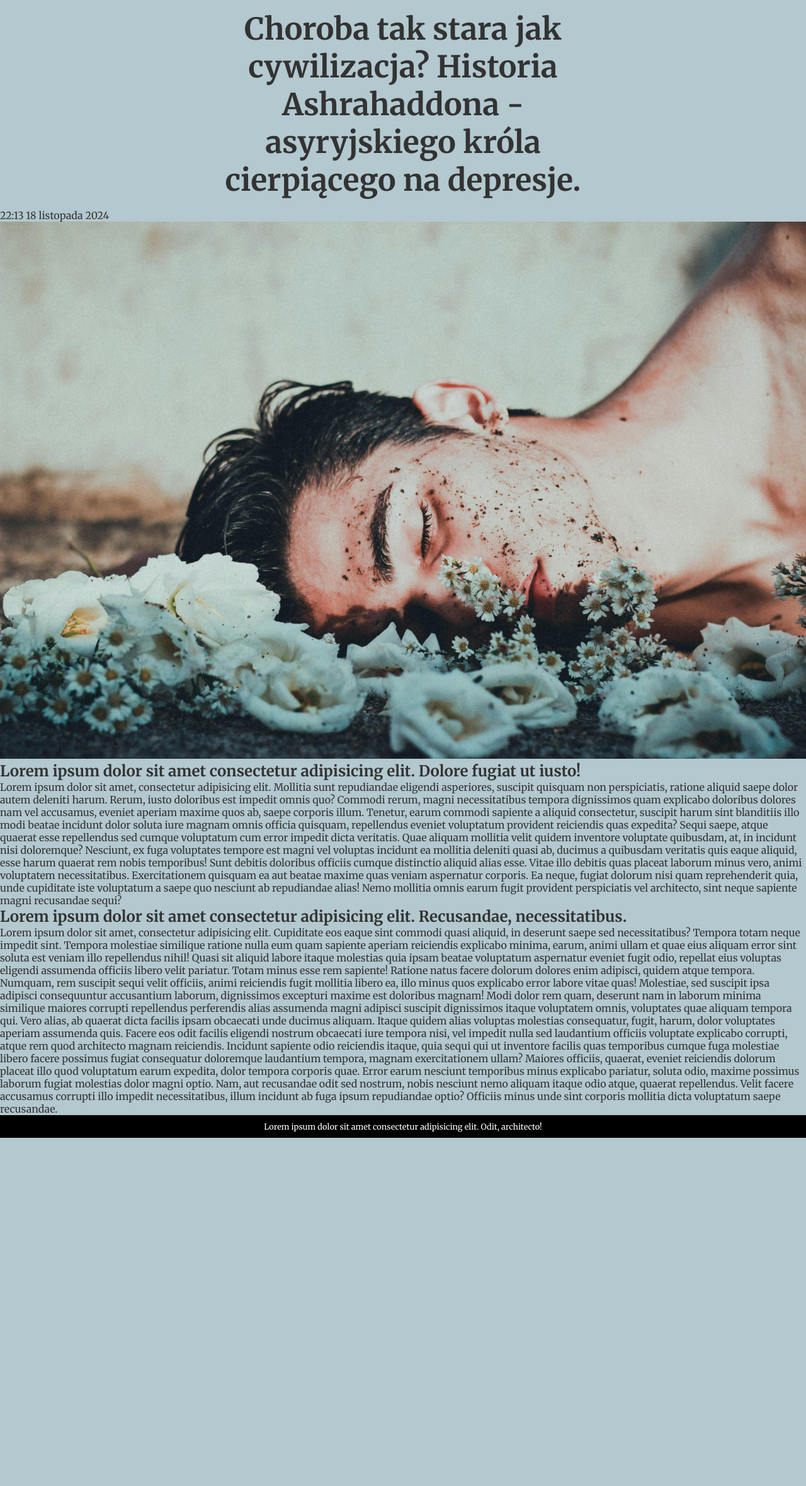
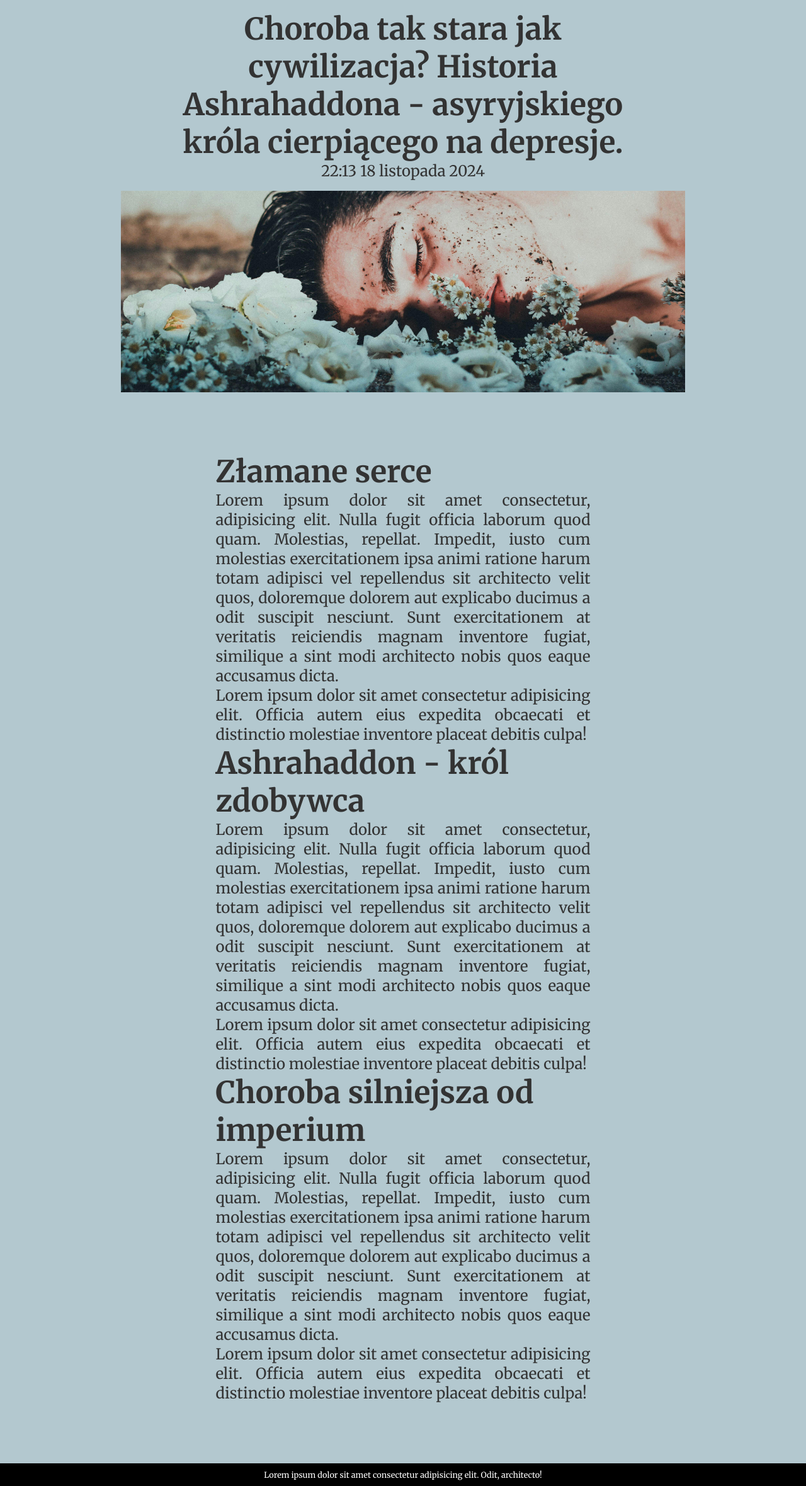
Before and after one commit to Kaczpr/BronzeAgeWebpage, a PHP site: page /html/esrahadonArticle.html in a window 1280 px wide. Shown: the part 120-2480 px from the top of the page at 63% size. Before the commit the page ends 1927 px from the top, so only its background shows below. Run offline with PHP 8.4, Linux system fonts and the light colour scheme; some libraries are stand-ins or nearby versions.

Commit message:
Article file done
Article is now better looking works better and code is more transparent.

```diff
--- a/css/articleStyle.css
+++ b/css/articleStyle.css
@@ -66,13 +66,47 @@ footer {
 .logo:hover {
   transform: scale(1.1);
 }
-
-.title{
-    width: 60%;
+article{
+    width: 70%;
     margin: auto;
-    padding: 2dvh 10dvh;
+    font-size: 1.5em;
+}
+.title {
+  width: 100%;
+  margin: auto;
+  padding: 2dvh 10dvh;
 }
 .title h1 {
-    font-size: 3em;
+  font-size: 2em;
+  text-align: center;
+}
+.title p{
     text-align: center;
+    font-size: 1em;
+    margin: auto auto 0 auto;
+    padding: auto auto 0 auto;
 }
+.articleBanner {
+  width: 100%;
+  max-height: 40dvh;
+  margin:  auto auto 10dvh auto ;
+  overflow: hidden;
+}
+.articleBanner img {
+  transform: translateY(-30dvh);
+  width: 100%;
+  height: auto;
+}
+
+article .content{
+    width: 70%;
+    margin: auto auto 10dvh auto;;
+    padding: 2dvh;
+}
+article p{
+    text-align: justify;
+}
+article h2{
+    text-align: left;
+    font-size: 2em;
+}
--- a/html/esrahadonArticle.html
+++ b/html/esrahadonArticle.html
@@ -40,81 +40,72 @@
     <article>
       <section class="title">
         <h1>
-          Choroba tak stara jak cywilizacja? Historia Ashrahaddona - asyryjskiego króla cierpiącego na depresje.
+          Choroba tak stara jak cywilizacja? Historia Ashrahaddona -
+          asyryjskiego króla cierpiącego na depresje.
         </h1>
+        <section class="date"><p>22:13 18 listopada 2024</p></section>
       </section>
       <section class="articleBanner">
-        <section class="date">22:13 18 listopada 2024</section>
         <img src="../images/articles/sadMan.jpg" alt="article banner" />
       </section>
       <section class="content">
-        <h2>
-          Lorem ipsum dolor sit amet consectetur adipisicing elit. Dolore fugiat
-          ut iusto!
-        </h2>
-        Lorem ipsum dolor sit amet, consectetur adipisicing elit. Mollitia sunt
-        repudiandae eligendi asperiores, suscipit quisquam non perspiciatis,
-        ratione aliquid saepe dolor autem deleniti harum. Rerum, iusto doloribus
-        est impedit omnis quo? Commodi rerum, magni necessitatibus tempora
-        dignissimos quam explicabo doloribus dolores nam vel accusamus, eveniet
-        aperiam maxime quos ab, saepe corporis illum. Tenetur, earum commodi
-        sapiente a aliquid consectetur, suscipit harum sint blanditiis illo modi
-        beatae incidunt dolor soluta iure magnam omnis officia quisquam,
-        repellendus eveniet voluptatum provident reiciendis quas expedita? Sequi
-        saepe, atque quaerat esse repellendus sed cumque voluptatum cum error
-        impedit dicta veritatis. Quae aliquam mollitia velit quidem inventore
-        voluptate quibusdam, at, in incidunt nisi doloremque? Nesciunt, ex fuga
-        voluptates tempore est magni vel voluptas incidunt ea mollitia deleniti
-        quasi ab, ducimus a quibusdam veritatis quis eaque aliquid, esse harum
-        quaerat rem nobis temporibus! Sunt debitis doloribus officiis cumque
-        distinctio aliquid alias esse. Vitae illo debitis quas placeat laborum
-        minus vero, animi voluptatem necessitatibus. Exercitationem quisquam ea
-        aut beatae maxime quas veniam aspernatur corporis. Ea neque, fugiat
-        dolorum nisi quam reprehenderit quia, unde cupiditate iste voluptatum a
-        saepe quo nesciunt ab repudiandae alias! Nemo mollitia omnis earum fugit
-        provident perspiciatis vel architecto, sint neque sapiente magni
-        recusandae sequi?
-        <h2>
-          Lorem ipsum dolor sit amet consectetur adipisicing elit. Recusandae,
-          necessitatibus.
-        </h2>
-        Lorem ipsum dolor sit amet, consectetur adipisicing elit. Cupiditate eos
-        eaque sint commodi quasi aliquid, in deserunt saepe sed necessitatibus?
-        Tempora totam neque impedit sint. Tempora molestiae similique ratione
-        nulla eum quam sapiente aperiam reiciendis explicabo minima, earum,
-        animi ullam et quae eius aliquam error sint soluta est veniam illo
-        repellendus nihil! Quasi sit aliquid labore itaque molestias quia ipsam
-        beatae voluptatum aspernatur eveniet fugit odio, repellat eius voluptas
-        eligendi assumenda officiis libero velit pariatur. Totam minus esse rem
-        sapiente! Ratione natus facere dolorum dolores enim adipisci, quidem
-        atque tempora. Numquam, rem suscipit sequi velit officiis, animi
-        reiciendis fugit mollitia libero ea, illo minus quos explicabo error
-        labore vitae quas! Molestiae, sed suscipit ipsa adipisci consequuntur
-        accusantium laborum, dignissimos excepturi maxime est doloribus magnam!
-        Modi dolor rem quam, deserunt nam in laborum minima similique maiores
-        corrupti repellendus perferendis alias assumenda magni adipisci suscipit
-        dignissimos itaque voluptatem omnis, voluptates quae aliquam tempora
-        qui. Vero alias, ab quaerat dicta facilis ipsam obcaecati unde ducimus
-        aliquam. Itaque quidem alias voluptas molestias consequatur, fugit,
-        harum, dolor voluptates aperiam assumenda quis. Facere eos odit facilis
-        eligendi nostrum obcaecati iure tempora nisi, vel impedit nulla sed
-        laudantium officiis voluptate explicabo corrupti, atque rem quod
-        architecto magnam reiciendis. Incidunt sapiente odio reiciendis itaque,
-        quia sequi qui ut inventore facilis quas temporibus cumque fuga
-        molestiae libero facere possimus fugiat consequatur doloremque
-        laudantium tempora, magnam exercitationem ullam? Maiores officiis,
-        quaerat, eveniet reiciendis dolorum placeat illo quod voluptatum earum
-        expedita, dolor tempora corporis quae. Error earum nesciunt temporibus
-        minus explicabo pariatur, soluta odio, maxime possimus laborum fugiat
-        molestias dolor magni optio. Nam, aut recusandae odit sed nostrum, nobis
-        nesciunt nemo aliquam itaque odio atque, quaerat repellendus. Velit
-        facere accusamus corrupti illo impedit necessitatibus, illum incidunt ab
-        fuga ipsum repudiandae optio? Officiis minus unde sint corporis mollitia
-        dicta voluptatum saepe recusandae.
+        <h2>Złamane serce</h2>
+        <p>
+          Lorem ipsum dolor sit amet consectetur, adipisicing elit. Nulla fugit
+          officia laborum quod quam. Molestias, repellat. Impedit, iusto cum
+          molestias exercitationem ipsa animi ratione harum totam adipisci vel
+          repellendus sit architecto velit quos, doloremque dolorem aut
+          explicabo ducimus a odit suscipit nesciunt. Sunt exercitationem at
+          veritatis reiciendis magnam inventore fugiat, similique a sint modi
+          architecto nobis quos eaque accusamus dicta.
+        </p>
+        <p>
+          Lorem ipsum dolor sit amet consectetur adipisicing elit. Officia autem
+          eius expedita obcaecati et distinctio molestiae inventore placeat
+          debitis culpa!
+        </p>
+        <h2>Ashrahaddon - król zdobywca</h2>
+        <p>
+          Lorem ipsum dolor sit amet consectetur, adipisicing elit. Nulla fugit
+          officia laborum quod quam. Molestias, repellat. Impedit, iusto cum
+          molestias exercitationem ipsa animi ratione harum totam adipisci vel
+          repellendus sit architecto velit quos, doloremque dolorem aut
+          explicabo ducimus a odit suscipit nesciunt. Sunt exercitationem at
+          veritatis reiciendis magnam inventore fugiat, similique a sint modi
+          architecto nobis quos eaque accusamus dicta.
+        </p>
+        <p>
+          Lorem ipsum dolor sit amet consectetur adipisicing elit. Officia autem
+          eius expedita obcaecati et distinctio molestiae inventore placeat
+          debitis culpa!
+        </p>
+        <h2>Choroba silniejsza od imperium</h2>
+        <p>
+          Lorem ipsum dolor sit amet consectetur, adipisicing elit. Nulla fugit
+          officia laborum quod quam. Molestias, repellat. Impedit, iusto cum
+          molestias exercitationem ipsa animi ratione harum totam adipisci vel
+          repellendus sit architecto velit quos, doloremque dolorem aut
+          explicabo ducimus a odit suscipit nesciunt. Sunt exercitationem at
+          veritatis reiciendis magnam inventore fugiat, similique a sint modi
+          architecto nobis quos eaque accusamus dicta.
+        </p>
+        <p>
+          Lorem ipsum dolor sit amet consectetur adipisicing elit. Officia autem
+          eius expedita obcaecati et distinctio molestiae inventore placeat
+          debitis culpa!
+        </p>
+      </section>
+      <section class="subFooter">
+        <section class="chechAlso">
+
+        </section>
+        <section class="source">
+
+        </section>
       </section>
     </article>
     <footer>
-        Lorem ipsum dolor sit amet consectetur adipisicing elit. Odit, architecto!
-      </footer>
+      Lorem ipsum dolor sit amet consectetur adipisicing elit. Odit, architecto!
+    </footer>
   </body>
 </html>
```
